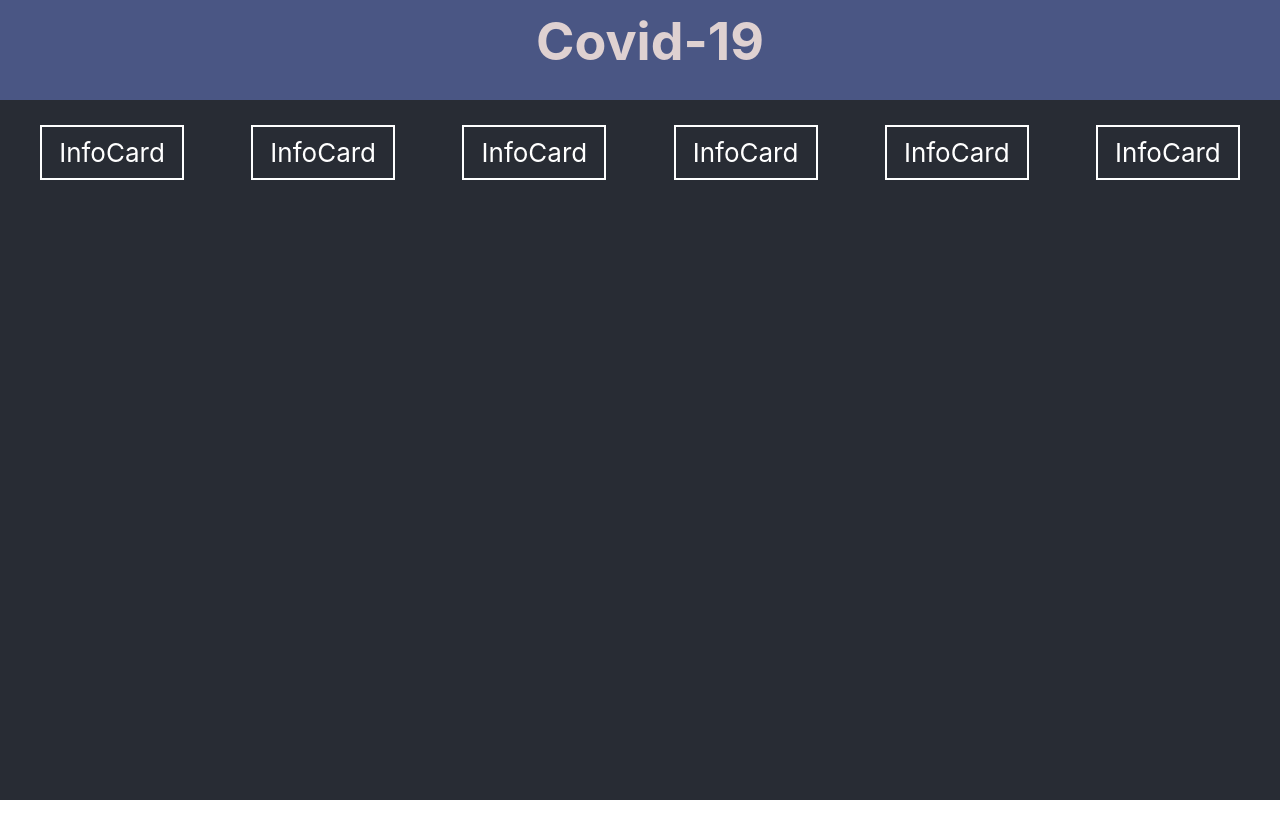
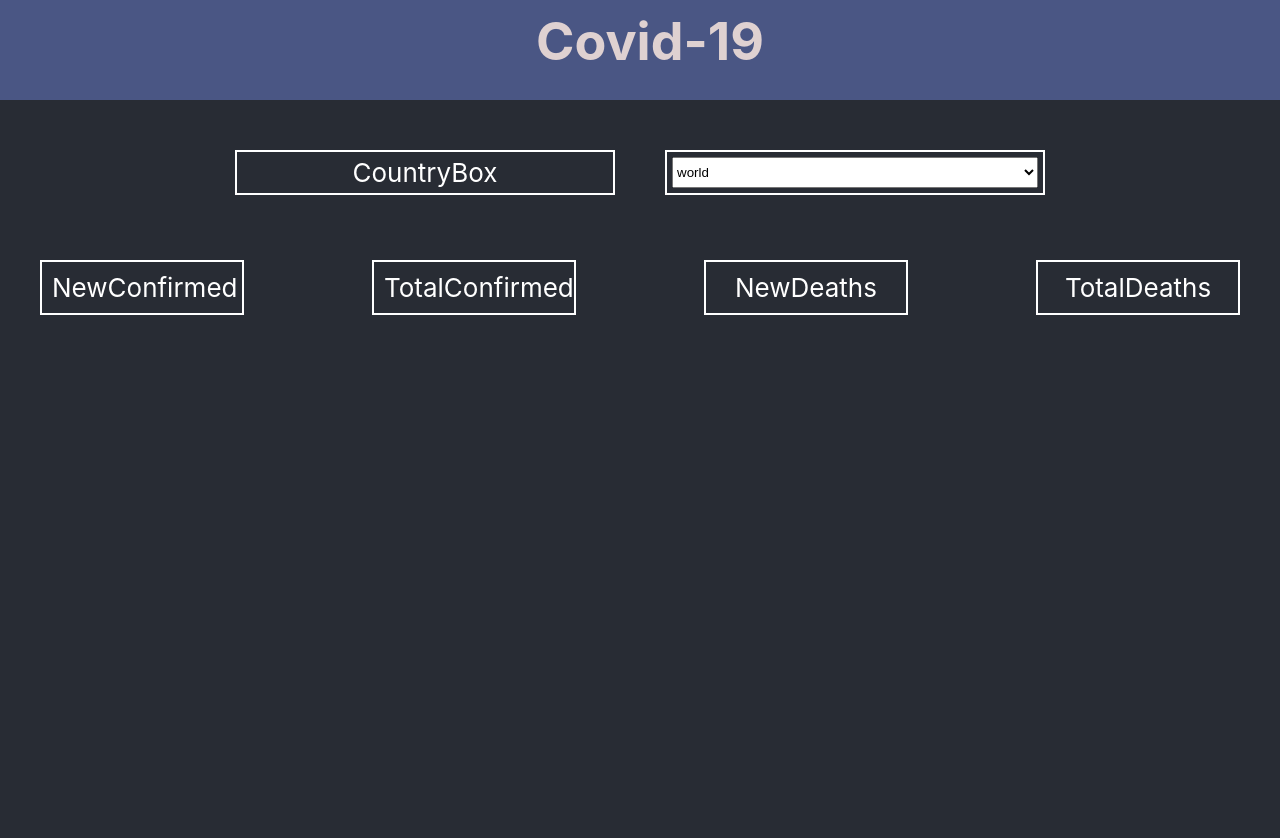
Before and after one commit to DrusMarkonii/Covid-19, a React (Create React App) app in the folder client/: page /information in a window 1280 px wide. Shown: the top 838 px of the page. Before the commit the page ends 800 px from the top, so only its background shows below. Built offline with nearby package versions, Linux system fonts and the light colour scheme.

Commit message:
add select list

```diff
--- /dev/null
+++ b/client/src/components/InfoPage/InfoBox/CountyBox/CountryBox.css
@@ -0,0 +1,13 @@
+.countryBox {
+    border: 2px solid white;
+    width: 30%;
+    display: flex;
+    justify-content: center;
+    padding: 5px;
+    margin-right: 50px;
+}
+.CountryPanel {
+    display: flex;
+    margin: 50px auto 40px;
+    justify-content: center;
+}
--- /dev/null
+++ b/client/src/components/InfoPage/InfoBox/CountyBox/CountryBox.js
@@ -0,0 +1,12 @@
+import React from "react";
+import "./CountryBox.css";
+import SelectBox from "./SelectBox/SelectBox";
+
+export default function CountryBox() {
+  return (
+    <div className="CountryPanel">
+      <div className="countryBox">CountryBox</div>
+      <SelectBox />
+    </div>
+  );
+}
--- /dev/null
+++ b/client/src/components/InfoPage/InfoBox/CountyBox/SelectBox/SelectBox.css
@@ -0,0 +1,13 @@
+.select-box {
+    border: 2px solid white;
+    width: 30%;
+    display: flex;
+    justify-content: center;
+    /* margin: 50px auto; */
+    padding: 5px;
+
+}
+
+.select-form {
+    width: 100%
+}
--- /dev/null
+++ b/client/src/components/InfoPage/InfoBox/CountyBox/SelectBox/SelectBox.js
@@ -0,0 +1,18 @@
+import React from 'react'
+import './SelectBox.css'
+
+export default function SelectBox() {
+  return (
+    <div className='select-box'>
+     <select className='select-form'>
+       <option value='world' selected> world</option>
+       <option value=''></option>
+       <option value=''></option>
+       <option value=''></option>
+       <option value=''></option>
+       <option value=''></option>
+       <option value=''></option>
+     </select>
+    </div>
+  )
+}
--- a/client/src/components/InfoPage/InfoBox/InfoBox.js
+++ b/client/src/components/InfoPage/InfoBox/InfoBox.js
@@ -5,12 +5,10 @@ import './InfoBox.css'
 export default function InfoBox() {
   return (
     <div className='info-box'>
-        <InfoCard />
-        <InfoCard />
-        <InfoCard />
-        <InfoCard />
-        <InfoCard />
-        <InfoCard />
+        <InfoCard props='NewConfirmed'/>
+        <InfoCard props='TotalConfirmed'/>
+        <InfoCard props='NewDeaths'/>
+        <InfoCard props='TotalDeaths'/>
     </div>
   )
 }
--- a/client/src/components/InfoPage/InfoBox/InfoCard/InfoCard.css
+++ b/client/src/components/InfoPage/InfoBox/InfoCard/InfoCard.css
@@ -3,8 +3,9 @@
     margin: 0;
 }
 .InfoCard {
-    width: 120px;
+    width: 180px;
     border: 2px solid white;
     margin: 25px 10px;
     padding: 10px;
+    overflow-x:hidden;
 }
--- a/client/src/components/InfoPage/InfoBox/InfoCard/InfoCard.js
+++ b/client/src/components/InfoPage/InfoBox/InfoCard/InfoCard.js
@@ -1,8 +1,8 @@
 import React from 'react'
 import './InfoCard.css'
 
-export default function InfoCard() {
+export default function InfoCard({props}) {
   return (
-    <div className='InfoCard'>InfoCard</div>
+    <div className='InfoCard'>{props}</div>
   )
 }
--- a/client/src/components/InfoPage/InfoPage.js
+++ b/client/src/components/InfoPage/InfoPage.js
@@ -1,5 +1,6 @@
 import React from "react";
 import Header from "../Header/Header";
+import CountryBox from "./InfoBox/CountyBox/CountryBox";
 import InfoBox from "./InfoBox/InfoBox";
 import "./InfoPage.css";
 
@@ -7,6 +8,7 @@ export default function Infopage() {
   return (
     <div className="infoPage">
       <Header />
+      <CountryBox />
       <InfoBox />
     </div>
   );
```
